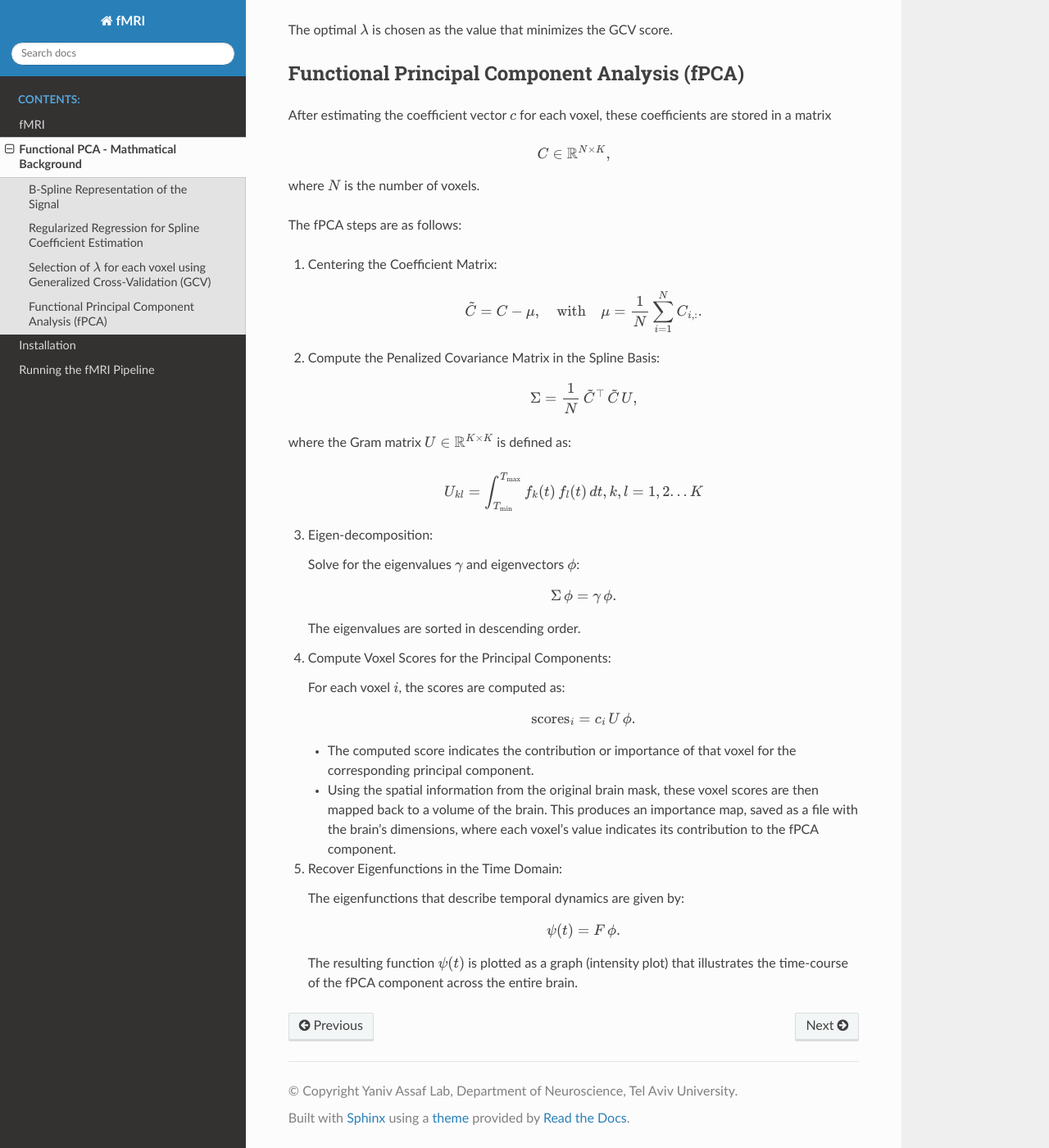
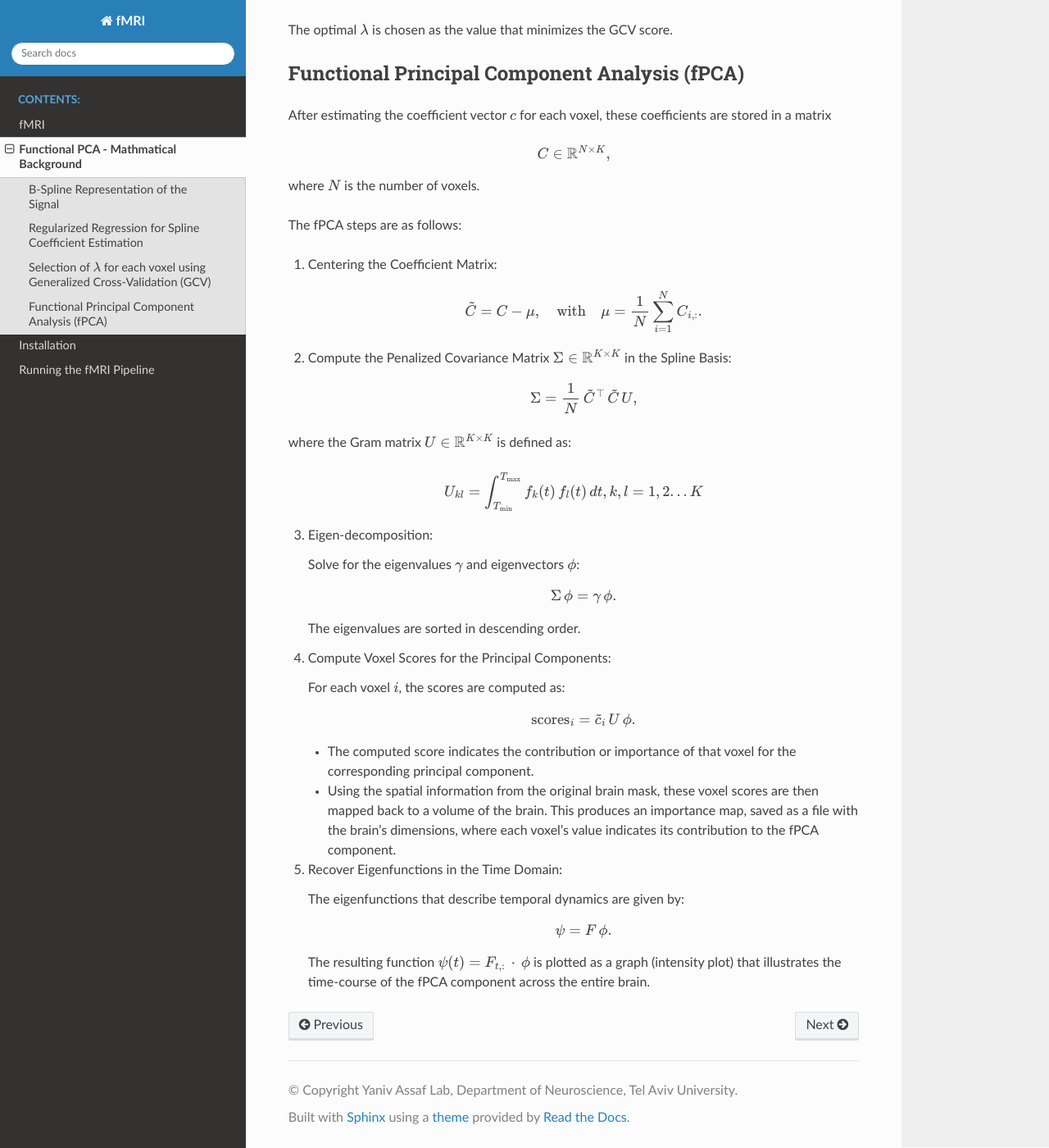
Before and after one commit to yanivassf-lab/fMRI, a Sphinx documentation site: the page built from docs/math.rst, in a window 1280 px wide and 1400 px high, scrolled down 1623 px. Shown: the whole window at 82% size. Built offline with Sphinx 7.4.7 and the Read the Docs theme 3.1.0, drawn with Linux system fonts in a browser that asks for light colours; some of the changed text lies outside the part shown.

Commit message:
typos in documentation

```diff
--- a/docs/math.rst
+++ b/docs/math.rst
@@ -8,7 +8,7 @@ Below is the step-by-step mathematical description of the method. The equations
 
 B-Spline Representation of the Signal
 ---------------------------------------
-Let :math:`N` is number of the timepoints, and :math:`N` is the nuber of the voxels. Each voxel’s time series, denoted by
+Let :math:`n` is number of the timepoints, and :math:`N` is the nuber of the voxels. Each voxel’s time series, denoted by
 
 .. math::
 
@@ -59,7 +59,7 @@ The minimizer :math:`c` satisfies the penalized normal equations:
 
 Selection of :math:`\lambda` for each voxel using Generalized Cross-Validation (GCV)
 ------------------------------------------------------------------------------------
-For selection of :math:`\lambda`, the following is calculated separately for each voxel. The hat matrix :math:`H_\lambda` is calculated
+For selection of :math:`\lambda`, the following is calculated separately for each voxel. The hat matrix :math:`H_\lambda \in \mathbb{R}^{n \times n}` is calculated
 
 .. math::
 
@@ -97,7 +97,7 @@ The fPCA steps are as follows:
 
       \tilde{C} = C - \mu,\quad \text{with}\quad \mu = \frac{1}{N} \sum_{i=1}^{N} C_{i,:}.
 
-2. Compute the Penalized Covariance Matrix in the Spline Basis:
+2. Compute the Penalized Covariance Matrix :math:`\Sigma \in \mathbb{R}^{K \times K}` in the Spline Basis:
 
    .. math::
 
@@ -125,7 +125,7 @@ where the Gram matrix :math:`U \in \mathbb{R}^{K \times K}` is defined as:
 
    .. math::
 
-      \text{scores}_i = c_i\, U\, \phi.
+      \text{scores}_i = \tilde{c}_i\, U\, \phi.
 
    - The computed score indicates the contribution or importance of that voxel for the corresponding principal component.
    - Using the spatial information from the original brain mask, these voxel scores are then mapped back to a volume of the brain. This produces an importance map, saved as a file with the brain’s dimensions, where each voxel’s value indicates its contribution to the fPCA component.
@@ -137,6 +137,6 @@ where the Gram matrix :math:`U \in \mathbb{R}^{K \times K}` is defined as:
 
    .. math::
 
-      \psi(t) = F\, \phi.
+      \psi = F\, \phi.
 
-   The resulting function :math:`\psi(t)` is plotted as a graph (intensity plot) that illustrates the time-course of the fPCA component across the entire brain.
+   The resulting function :math:`\psi(t)=F_{t,:}\,\cdot \, \phi` is plotted as a graph (intensity plot) that illustrates the time-course of the fPCA component across the entire brain.
--- a/docs/running.rst
+++ b/docs/running.rst
@@ -68,7 +68,7 @@ Run with all defaults (except output folder):
      --output-folder results/sub-01
 
 
-The argumen *threshold*:
+The argument *threshold*:
 ------------------------
 
     Maximum allowed mean absolute interpolation error when selecting the number of
```
Also changed, not shown: 3 other files.
